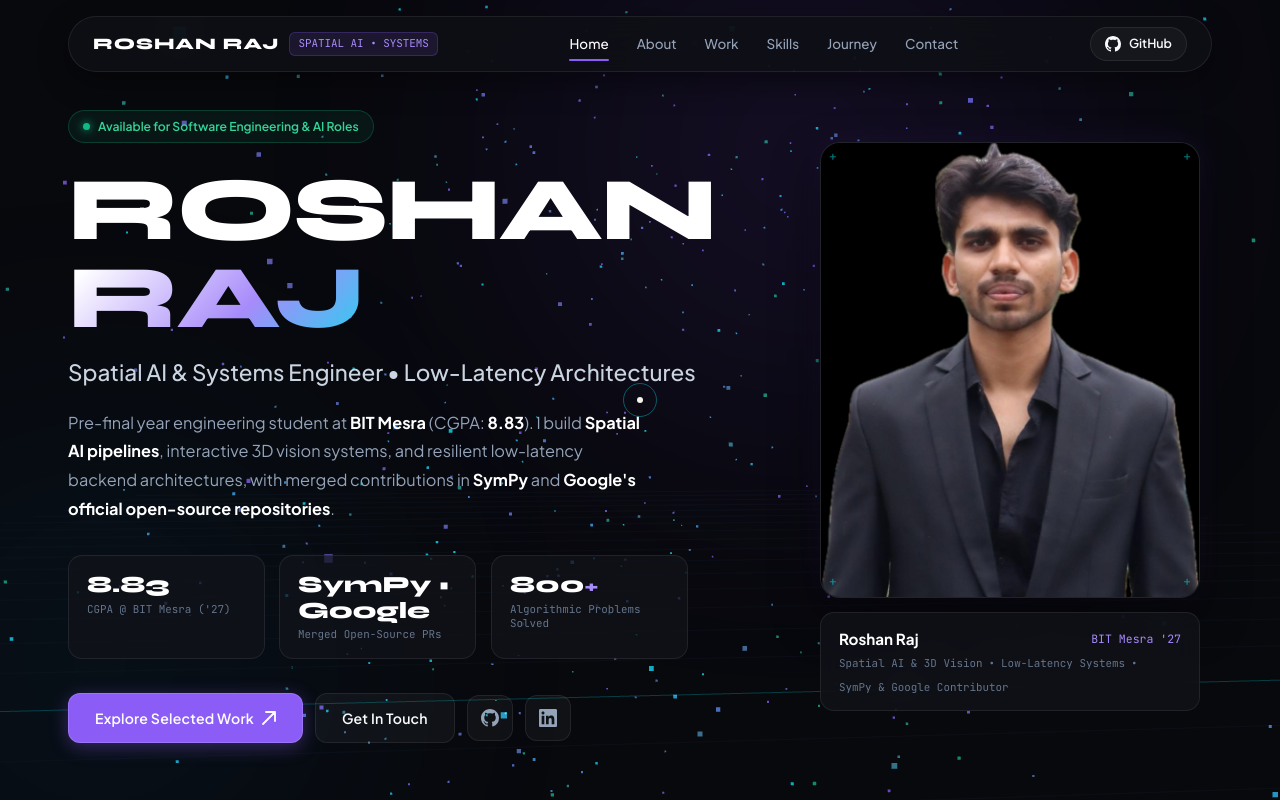
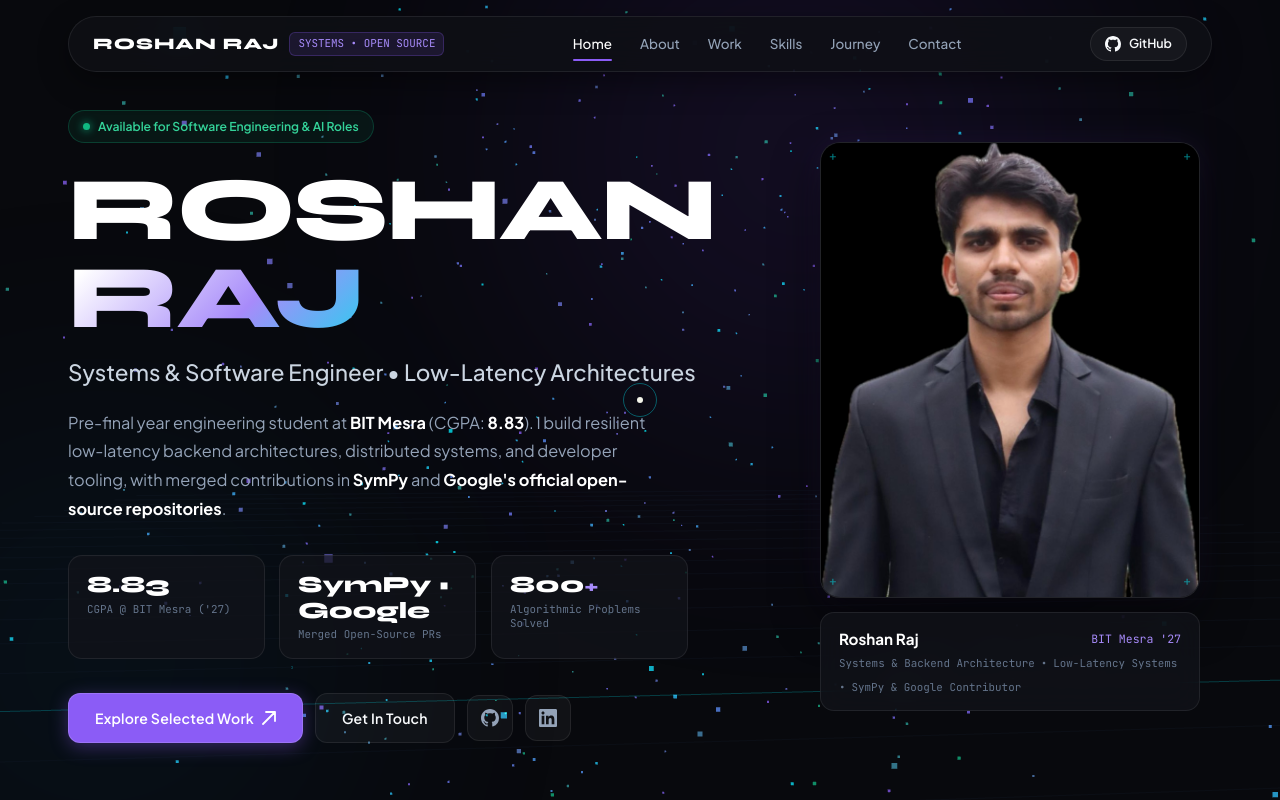
Before and after one commit to Roshanraj2580/portfolio, a plain HTML site: page index.html in a window 1280 px wide. Shown: the top 800 px of the page. Drawn offline with nearby package versions, Linux system fonts and the light colour scheme.

Commit message:
Remove Spatial AI wording, refine title and narrative to Systems & Software Engineering

```diff
--- a/index.html
+++ b/index.html
@@ -3,8 +3,8 @@
 <head>
   <meta charset="UTF-8" />
   <meta name="viewport" content="width=device-width, initial-scale=1.0" />
-  <title>Roshan Raj — Spatial AI & Systems Engineer</title>
-  <meta name="description" content="Roshan Raj — B.Tech @ BIT Mesra (8.83 CGPA). Spatial AI & Systems Engineer building 3D vision pipelines, resilient low-latency backend architectures, and open-source Google tooling." />
+  <title>Roshan Raj — Systems & Software Engineer</title>
+  <meta name="description" content="Roshan Raj — B.Tech @ BIT Mesra (8.83 CGPA). Systems and software engineer building resilient low-latency backend architectures, distributed systems, and open-source developer tooling." />
   <meta name="theme-color" content="#08090d" />
 
   <!-- Favicon -->
@@ -53,7 +53,7 @@
       <div class="navbar__inner">
         <a href="#hero" class="navbar__brand" aria-label="Roshan Raj">
           <span class="brand-name">ROSHAN RAJ</span>
-          <span class="brand-tag">SPATIAL AI • SYSTEMS</span>
+          <span class="brand-tag">SYSTEMS • OPEN SOURCE</span>
         </a>
 
         <div class="navbar__menu" id="navLinks">
@@ -123,12 +123,12 @@
             </h1>
 
             <p class="hero-subtitle">
-              Spatial AI &amp; Systems Engineer • Low-Latency Architectures
+              Systems &amp; Software Engineer • Low-Latency Architectures
             </p>
 
             <p class="hero-description">
               Pre-final year engineering student at <strong>BIT Mesra</strong> (CGPA: <strong>8.83</strong>).
-              I build <strong>Spatial AI pipelines</strong>, interactive 3D vision systems, and resilient low-latency backend architectures, with merged contributions in <strong>SymPy</strong> and <strong>Google's official open-source repositories</strong>.
+              I build resilient low-latency backend architectures, distributed systems, and developer tooling, with merged contributions in <strong>SymPy</strong> and <strong>Google's official open-source repositories</strong>.
             </p>
 
             <!-- Clean Bento Metrics -->
@@ -198,7 +198,7 @@
                   <span class="caption-badge">BIT Mesra '27</span>
                 </div>
                 <div class="caption-tags">
-                  <span>Spatial AI &amp; 3D Vision</span>
+                  <span>Systems &amp; Backend Architecture</span>
                   <span>•</span>
                   <span>Low-Latency Systems</span>
                   <span>•</span>
```
